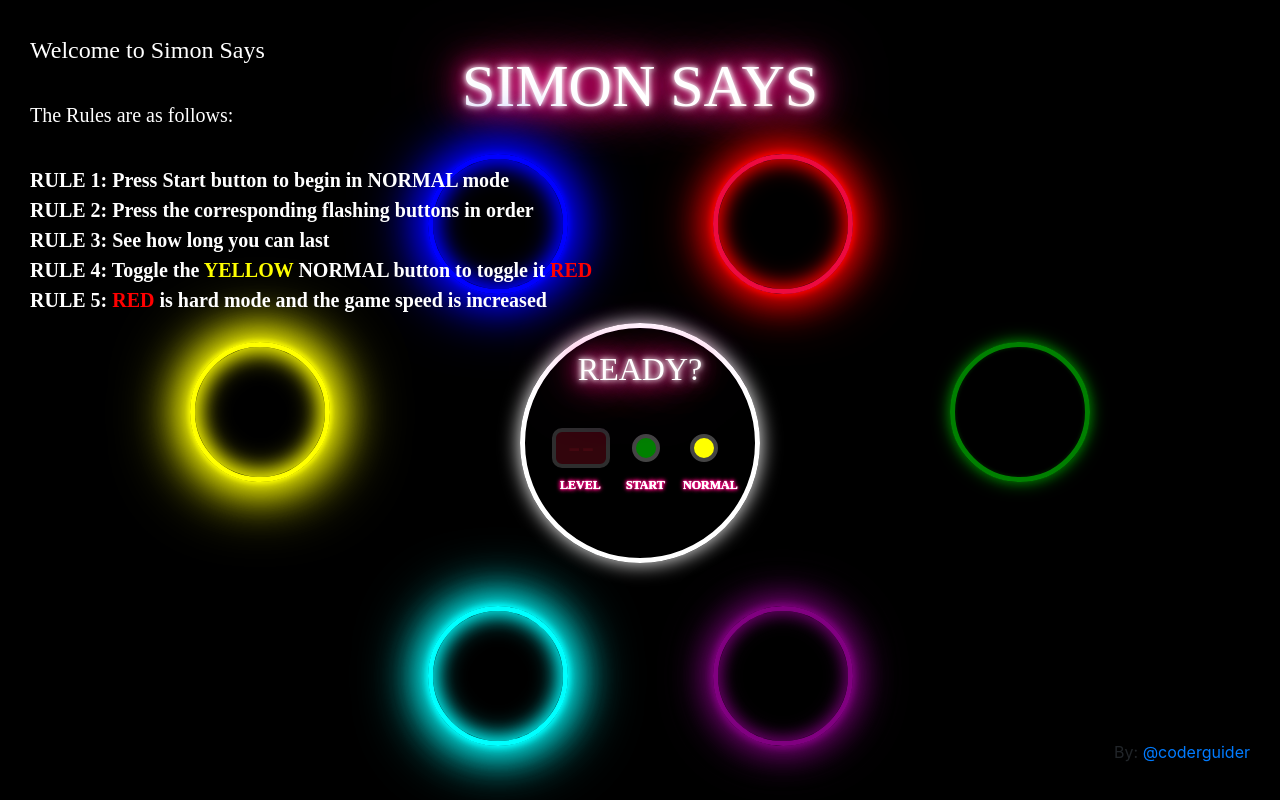
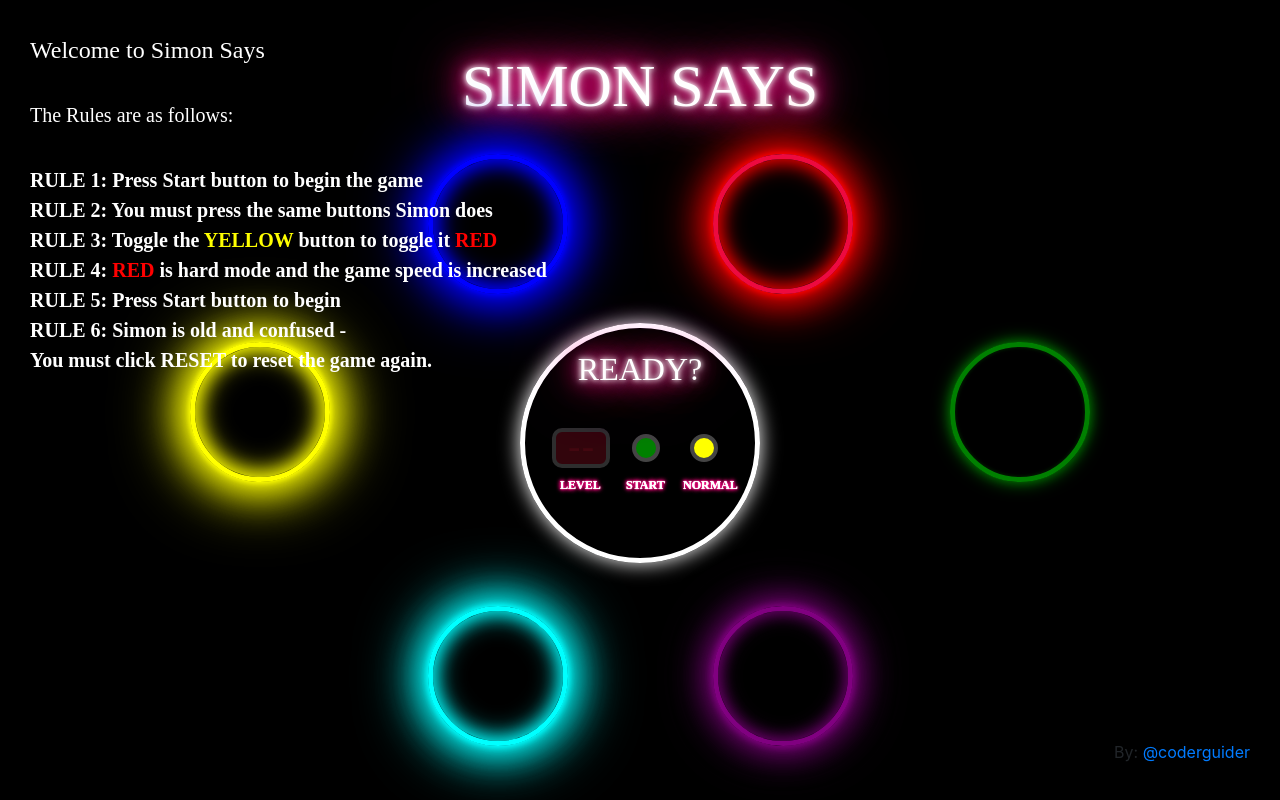
Before and after one commit to Code-Institute-Submissions/Second_Milestone_Project_Simon_Game, a plain HTML site: page main.html in a window 1280 px wide. Drawn offline with nearby package versions, Linux system fonts and the light colour scheme.

Commit message:
reworded rules

```diff
--- a/main.html
+++ b/main.html
@@ -69,11 +69,12 @@
     <p>
     <h4>Welcome to Simon Says</h4><br />
     <h5>The Rules are as follows:</h5><br />
-    RULE 1: Press Start button to begin in NORMAL mode<br />
-    RULE 2: Press the corresponding flashing buttons in order<br />
-    RULE 3: See how long you can last<br />
-    RULE 4: Toggle the <span style="color: yellow">YELLOW</span> NORMAL button to toggle it <span style="color: #ff0000">RED</span><br />
-    RULE 5: <span style="color: #ff0000">RED</span> is hard mode and the game speed is increased<br />
+    RULE 1: Press Start button to begin the game<br />
+    RULE 2: You must press the same buttons Simon does<br />
+    RULE 3: Toggle the <span style="color: yellow">YELLOW</span> button to toggle it <span style="color: #ff0000">RED</span><br />
+    RULE 4: <span style="color: #ff0000">RED</span> is hard mode and the game speed is increased<br />
+    RULE 5: Press Start button to begin<br />
+    RULE 6: Simon is old and confused - <br />You must click RESET to reset the game again.
     </p>
   </div>
 
```
